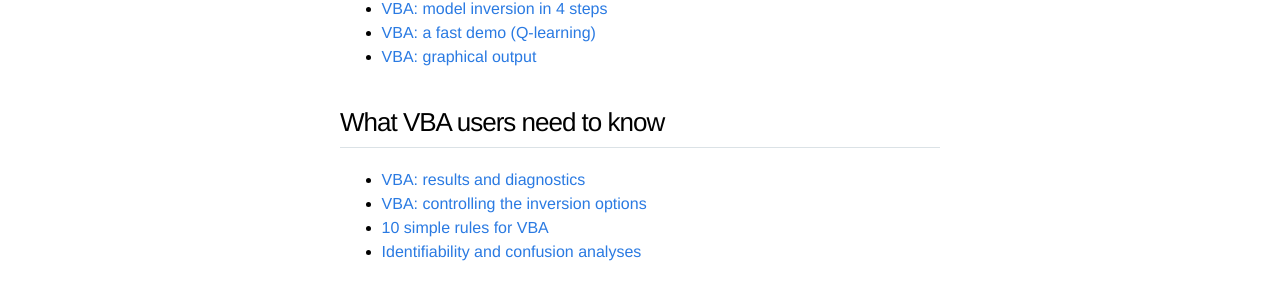
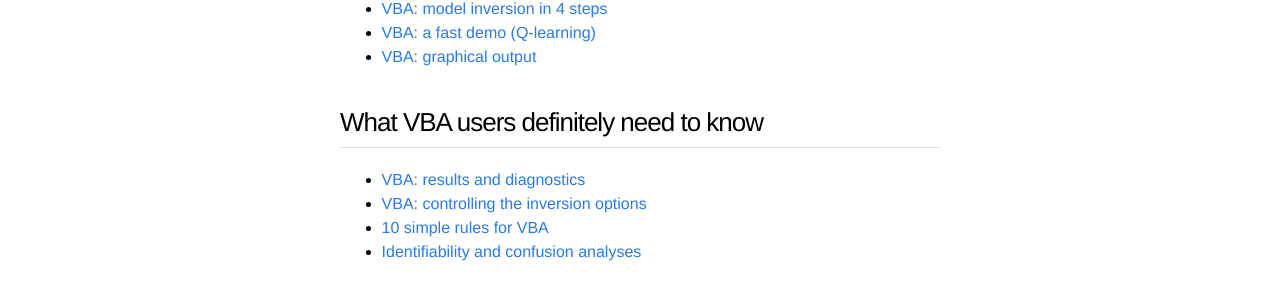
Before and after one commit to MBB-team/VBA-toolbox, a Jekyll site: the page built from _wiki/Home.md, in a window 1280 px wide. Shown: the part 544-846 px from the top of the page. Built offline with Jekyll 4.4.1, drawn with Linux system fonts in a browser that asks for light colours; nearby versions of some CDN libraries.

Commit message:
Update Home.md

```diff
--- a/_wiki/Home.md
+++ b/_wiki/Home.md
@@ -16,7 +16,7 @@ title: "home"
 - [VBA: a fast demo (Q-learning)](Fast-demo-Q-learning-model)
 - [VBA: graphical output](VBA-graphical-output)
 
-## What VBA users need to know
+## What VBA users definitely need to know
 
 - [VBA: results and diagnostics](VBA-output-structure)
 - [VBA: controlling the inversion options](Controlling-the-inversion-using-VBA-options)
```
